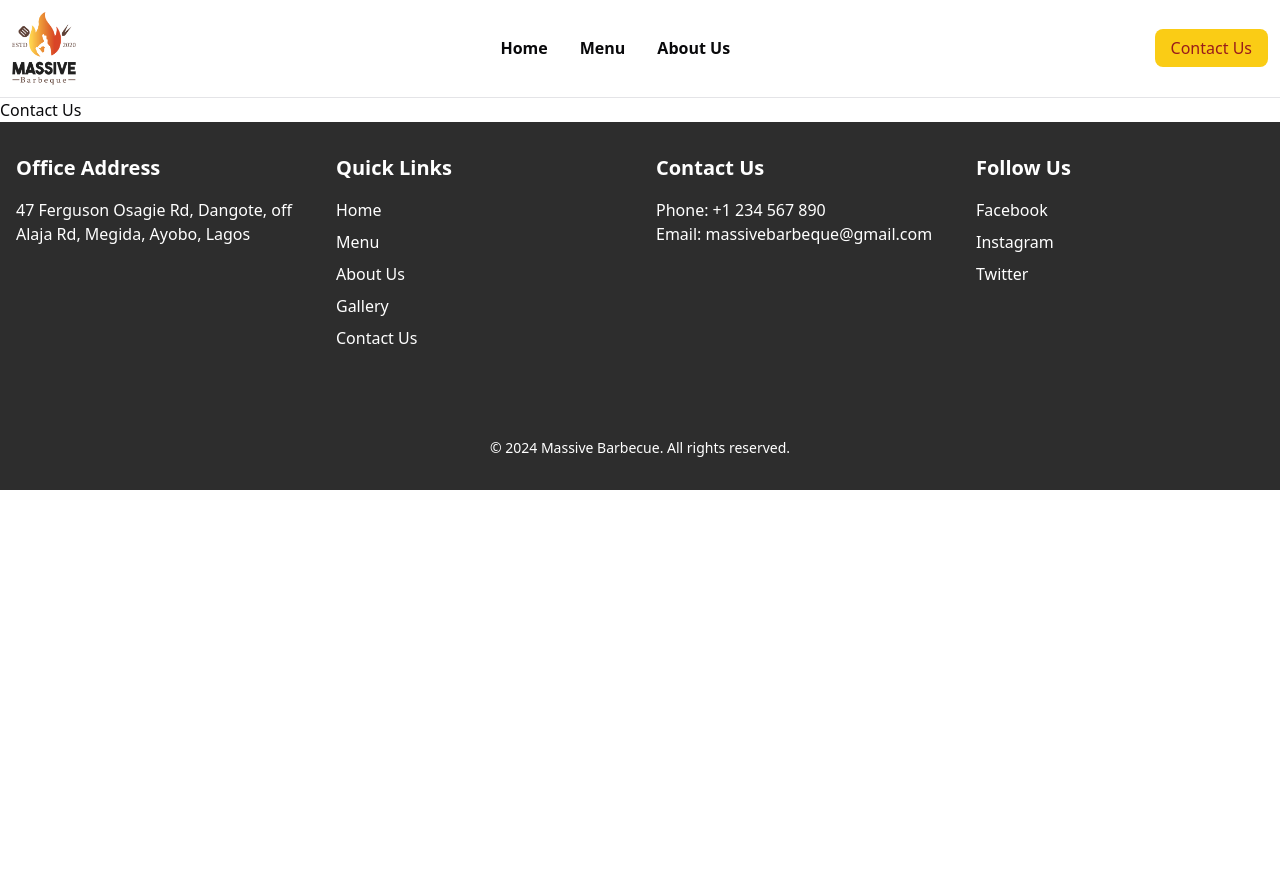
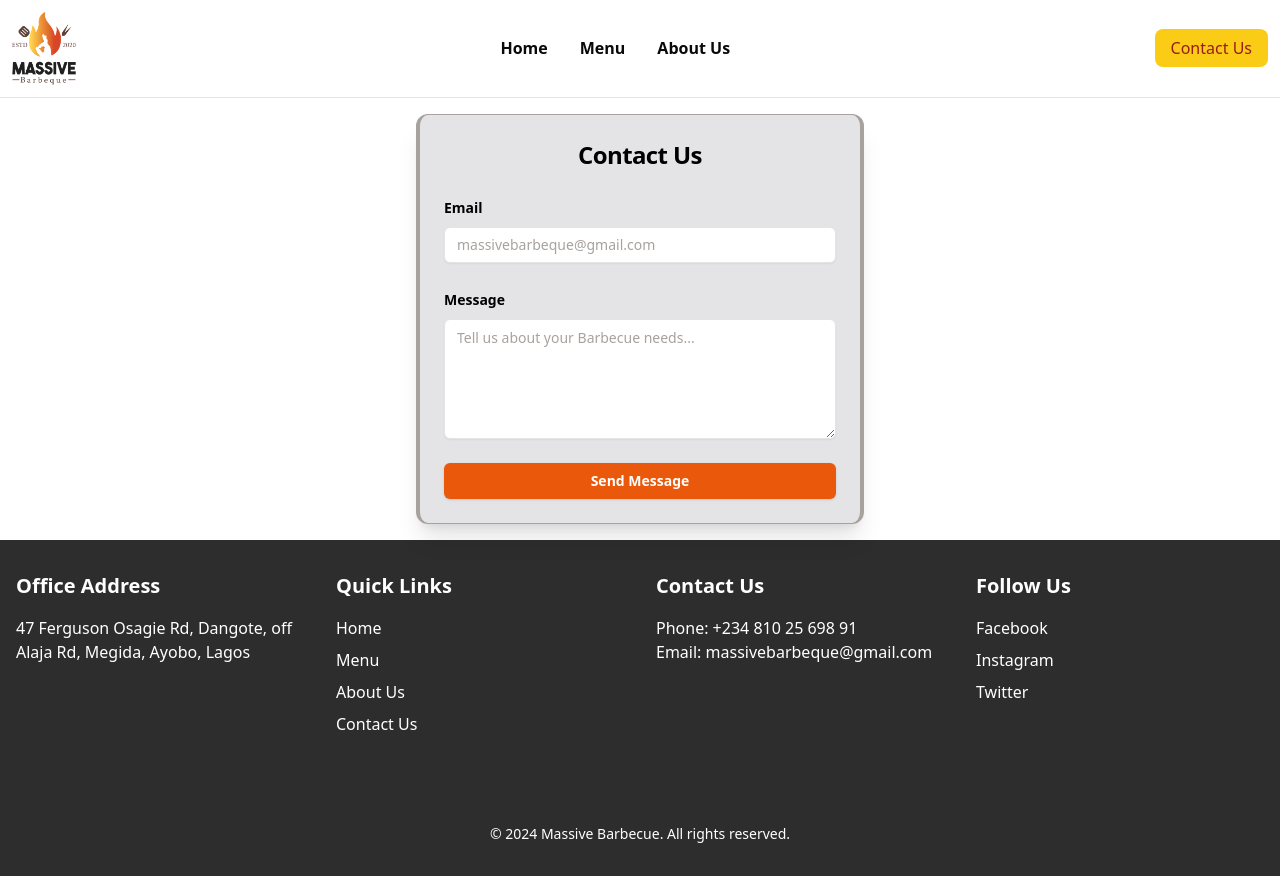
Before and after one commit to christianokuru/massive-barbecue-vue, a Vue app: page /contact in a window 1280 px wide. Before the commit the page ends 800 px from the top, so only its background shows below. Built offline with nearby package versions, Linux system fonts and the light colour scheme; some icons are missing.

Commit message:
created the contact me page

```diff
--- a/package.json
+++ b/package.json
@@ -11,7 +11,7 @@
   "dependencies": {
     "@radix-icons/vue": "^1.0.0",
     "@vee-validate/zod": "^4.14.7",
-    "@vueuse/core": "^12.0.0",
+    "@vueuse/core": "^12.2.0",
     "class-variance-authority": "^0.7.1",
     "clsx": "^2.1.1",
     "embla-carousel-vue": "^8.5.1",
--- a/src/components/custom/Footer.vue
+++ b/src/components/custom/Footer.vue
@@ -12,12 +12,11 @@ const navLinks = [
   { name: "Home", href: "/" },
   { name: "Menu", href: "/menu" },
   { name: "About Us", href: "/about" },
-  { name: "Gallery", href: "/gallery" },
   { name: "Contact Us", href: "/contact" },
 ];
 
 const officeAddress = "47 Ferguson Osagie Rd, Dangote, off Alaja Rd, Megida, Ayobo, Lagos";
-const phoneNumber = "+1 234 567 890";
+const phoneNumber = "+234 810 25 698 91";
 const email = "massivebarbeque@gmail.com";
 const socialLinks = [
   { name: "Facebook", href: "https://www.facebook.com/profile.php?id=100083405384043" },
--- /dev/null
+++ b/src/components/ui/input/Input.vue
@@ -0,0 +1,29 @@
+<script setup>
+import { cn } from '@/lib/utils';
+import { useVModel } from '@vueuse/core';
+
+const props = defineProps({
+  defaultValue: { type: [String, Number], required: false },
+  modelValue: { type: [String, Number], required: false },
+  class: { type: null, required: false },
+});
+
+const emits = defineEmits(['update:modelValue']);
+
+const modelValue = useVModel(props, 'modelValue', emits, {
+  passive: true,
+  defaultValue: props.defaultValue,
+});
+</script>
+
+<template>
+  <input
+    v-model="modelValue"
+    :class="
+      cn(
+        'flex h-9 w-full rounded-md border border-input bg-transparent px-3 py-1 text-sm shadow-sm transition-colors file:border-0 file:bg-transparent file:text-sm file:font-medium placeholder:text-muted-foreground focus-visible:outline-none focus-visible:ring-1 focus-visible:ring-ring disabled:cursor-not-allowed disabled:opacity-50',
+        props.class,
+      )
+    "
+  />
+</template>
--- /dev/null
+++ b/src/components/ui/input/index.js
@@ -0,0 +1 @@
+export { default as Input } from './Input.vue';
--- /dev/null
+++ b/src/components/ui/textarea/Textarea.vue
@@ -0,0 +1,29 @@
+<script setup>
+import { cn } from '@/lib/utils';
+import { useVModel } from '@vueuse/core';
+
+const props = defineProps({
+  class: { type: null, required: false },
+  defaultValue: { type: [String, Number], required: false },
+  modelValue: { type: [String, Number], required: false },
+});
+
+const emits = defineEmits(['update:modelValue']);
+
+const modelValue = useVModel(props, 'modelValue', emits, {
+  passive: true,
+  defaultValue: props.defaultValue,
+});
+</script>
+
+<template>
+  <textarea
+    v-model="modelValue"
+    :class="
+      cn(
+        'flex min-h-[60px] w-full rounded-md border border-input bg-transparent px-3 py-2 text-sm shadow-sm placeholder:text-muted-foreground focus-visible:outline-none focus-visible:ring-1 focus-visible:ring-ring disabled:cursor-not-allowed disabled:opacity-50',
+        props.class,
+      )
+    "
+  />
+</template>
--- /dev/null
+++ b/src/components/ui/textarea/index.js
@@ -0,0 +1 @@
+export { default as Textarea } from './Textarea.vue';
--- a/src/views/AboutView.vue
+++ b/src/views/AboutView.vue
@@ -1,9 +1,8 @@
 <script setup>
 import { ref } from "vue";
 import { useMenuStore } from "@/stores/menu";
-import hero from '@/assets/images/aboutHero.png';
-import nice from '@/assets/images/nice.jpg';
-
+import hero from "@/assets/images/aboutHero.png";
+import nice from "@/assets/images/nice.jpg";
 
 const store = useMenuStore();
 
@@ -14,30 +13,29 @@ const heroBackground = ref({
   backgroundBlendMode: "overlay",
 });
 
-
 const features = ref([
   {
-    icon: 'fa-user-friends',
+    icon: "fa-user-friends",
     title: "Expert Chefs",
     description: "Skilled pitmasters with years of experience",
   },
   {
-    icon: 'fa-award',
+    icon: "fa-award",
     title: "Quality First",
     description: "Premium cuts and fresh ingredients",
   },
   {
-    icon: 'fa-regular-clock',
+    icon: "fa-regular-clock",
     title: "Slow-Cooked",
     description: "Patiently smoked for perfect flavor",
   },
   {
-    icon: 'md-familyrestroom',
-    title: "Family Owned",
-    description: "Three generations of BBQ expertise",
+    icon: "md-familyrestroom",
+    title: "Healthy Company Culture",
+    description:
+      "Supportive, inclusive, empowering, collaborative, respectful.",
   },
 ]);
-
 </script>
 
 <template>
@@ -65,10 +63,10 @@ const features = ref([
           <div>
             <h2 class="text-3xl font-bold mb-10 text-[#2C1810]">Our Story</h2>
             <p class="text-lg text-[#5C3D2E] mb-6">
-              Started in a small backyard with a single smoker and a dream, our
-              journey began with a simple mission: to serve the most flavorful,
-              tender barbecue in town. Today, we've grown into a beloved
-              establishment, but our commitment to quality remains unchanged.
+              Started very small with a table, grill or smoker stand in Ayobo.
+              We had the passion for affordable quality and did just that.
+              Sooner than later, we converted into a kitchen, running orders for
+              our customers.
             </p>
             <p class="text-lg text-[#5C3D2E] mb-6">
               Every piece of meat is carefully selected, seasoned with our
@@ -76,14 +74,17 @@ const features = ref([
               traditional methods passed down through generations.
             </p>
             <div class="flex gap-4 mt-8">
-              <button class="bg-[#D35400] hover:bg-[#A04000] text-white px-4 py-2 rounded">
+              <button
+                class="bg-[#D35400] hover:bg-[#A04000] text-white px-4 py-2 rounded"
+              >
                 Our Location
               </button>
-              <button
+              <router-link
+              to="/contact"
                 class="border-[#D35400] border text-[#D35400] hover:bg-[#D35400] hover:text-white px-4 py-2 rounded"
               >
                 Contact Us
-              </button>
+              </router-link>
             </div>
           </div>
           <div class="relative">
@@ -92,8 +93,10 @@ const features = ref([
               alt="Master BBQ chef at work"
               class="rounded-lg shadow-xl w-full md:h-96 object-cover"
             />
-            <div class="absolute -bottom-6 -left-6 bg-white p-6 rounded-lg shadow-lg">
-              <p class="text-4xl font-bold text-[#D35400]">5+</p>
+            <div
+              class="absolute -bottom-6 -left-6 bg-white p-6 rounded-lg shadow-lg"
+            >
+              <p class="text-4xl font-bold text-[#D35400]">3+</p>
               <p class="text-[#5C3D2E]">Years of Excellence</p>
             </div>
           </div>
@@ -138,8 +141,10 @@ const features = ref([
             :key="index"
             class="text-center"
           >
-            <div class="bg-[#D35400] w-16 h-16 rounded-full flex items-center justify-center mx-auto mb-4">
-               <v-icon :name="feature.icon" class="w-8 h-8 text-white" />
+            <div
+              class="bg-[#D35400] w-16 h-16 rounded-full flex items-center justify-center mx-auto mb-4"
+            >
+              <v-icon :name="feature.icon" class="w-8 h-8 text-white" />
             </div>
             <h3 class="font-bold text-xl mb-2">{{ feature.title }}</h3>
             <p class="text-gray-300">{{ feature.description }}</p>
@@ -155,15 +160,16 @@ const features = ref([
           Come Experience Our Barbecue
         </h2>
         <p class="text-lg text-[#5C3D2E] mb-8">
-          Join us for an unforgettable dining experience. Whether it's a family dinner,
-          special occasion, or catering event, we're here to serve you the best Barbecue in
-          Lagos.
+          Join us for an unforgettable dining experience. Whether it's a family
+          dinner, special occasion, or catering event, we're here to serve you
+          the best Barbecue in Lagos.
         </p>
-        <button
+        <RouterLink
+          to="/menu"
           class="bg-[#D35400] hover:bg-[#A04000] text-white font-semibold text-lg px-4 py-5 cursor-pointer rounded-xl animate-bounce mt-3"
         >
           Place an Order
-        </button>
+        </RouterLink>
       </div>
     </section>
   </div>
--- a/src/views/ContactView.vue
+++ b/src/views/ContactView.vue
@@ -1,9 +1,119 @@
-<script setup>
+<script setup lang="ts">
+import { ref } from "vue";
+import { Button } from "@/components/ui/button";
+import { Card, CardContent, CardHeader, CardTitle } from "@/components/ui/card";
+import { Input } from "@/components/ui/input";
+import { Label } from "@/components/ui/label";
+import { Textarea } from "@/components/ui/textarea";
 
+const isLoading = ref(false);
+const errors = ref({
+  email: "",
+  message: "",
+});
+const toasts = ref<{ id: number; title: string; description: string }[]>([]);
+
+const addToast = (title: string, description: string) => {
+  const id = Date.now();
+  toasts.value.push({ id, title, description });
+  setTimeout(() => {
+    toasts.value = toasts.value.filter((toast) => toast.id !== id);
+  }, 3000); // Remove toast after 3 seconds
+};
+
+const handleSubmit = async (e: Event) => {
+  e.preventDefault();
+  isLoading.value = true;
+  errors.value = { email: "", message: "" };
+
+  const formData = new FormData(e.target as HTMLFormElement);
+  const email = formData.get("email") as string;
+  const message = formData.get("message") as string;
+
+  // Validate email
+  if (!email) {
+    errors.value.email = "Email is required";
+  } else if (!/^[^\s@]+@[^\s@]+\.[^\s@]+$/.test(email)) {
+    errors.value.email = "Please enter a valid email address";
+  }
+
+  // Validate message
+  if (!message) {
+    errors.value.message = "Message is required";
+  } else if (message.length < 10) {
+    errors.value.message = "Message must be at least 10 characters long";
+  }
+
+  // Simulate form submission
+  await new Promise((resolve) => setTimeout(resolve, 1000));
+  isLoading.value = false;
+
+  // If no errors, show success message
+  if (!errors.value.email && !errors.value.message) {
+    addToast("Message sent!", "Thanks, we will reach out to you.");
+    (e.target as HTMLFormElement).reset();
+  }
+};
 </script>
 
 <template>
-    <h1>
-        Contact Us
-    </h1>
+  <div class=" flex items-center justify-center p-4">
+    <Card class="w-full max-w-md bg-input text-black border-stone-400 border-x-4 shadow-xl">
+      <CardHeader>
+        <CardTitle class="text-2xl font-bold text-center">Contact Us</CardTitle>
+      </CardHeader>
+      <CardContent>
+        <form @submit="handleSubmit" class="space-y-6">
+          <div class="space-y-2">
+            <Label for="email" class="text-black font-semibold">Email</Label>
+            <Input
+              id="email"
+              name="email"
+              type="email"
+              placeholder="massivebarbeque@gmail.com"
+              class="bg-card border-border text-black placeholder:text-stone-400"
+              :disabled="isLoading"
+            />
+            <p v-if="errors.email" class="text-red-700 text-sm">
+              {{ errors.email }}
+            </p>
+          </div>
+
+          <div class="space-y-2">
+            <Label for="message" class="text-black font-semibold">Message</Label>
+            <Textarea
+              id="message"
+              name="message"
+              placeholder="Tell us about your Barbecue needs..."
+              class="bg-card border-border text-black placeholder:text-stone-400 min-h-[120px]"
+              :disabled="isLoading"
+            />
+            <p v-if="errors.message" class="text-red-700 text-sm">
+              {{ errors.message }}
+            </p>
+          </div>
+
+          <Button
+            type="submit"
+            class="w-full bg-orange-600 hover:bg-orange-500 text-white font-semibold"
+            :disabled="isLoading"
+          >
+            {{ isLoading ? "Sending..." : "Send Message" }}
+          </Button>
+        </form>
+      </CardContent>
+    </Card>
+
+    <!-- Toast Container -->
+    <div class="fixed bottom-4 right-4 space-y-2">
+      <div
+        v-for="toast in toasts"
+        :key="toast.id"
+        class="p-4 bg-orange-800 text-white rounded-md shadow-lg"
+      >
+        <strong>{{ toast.title }}</strong>
+        <p>{{ toast.description }}</p>
+      </div>
+    </div>
+  </div>
 </template>
```
Also changed, not shown: 1 other file (tests, documents, lock files or other folders).
